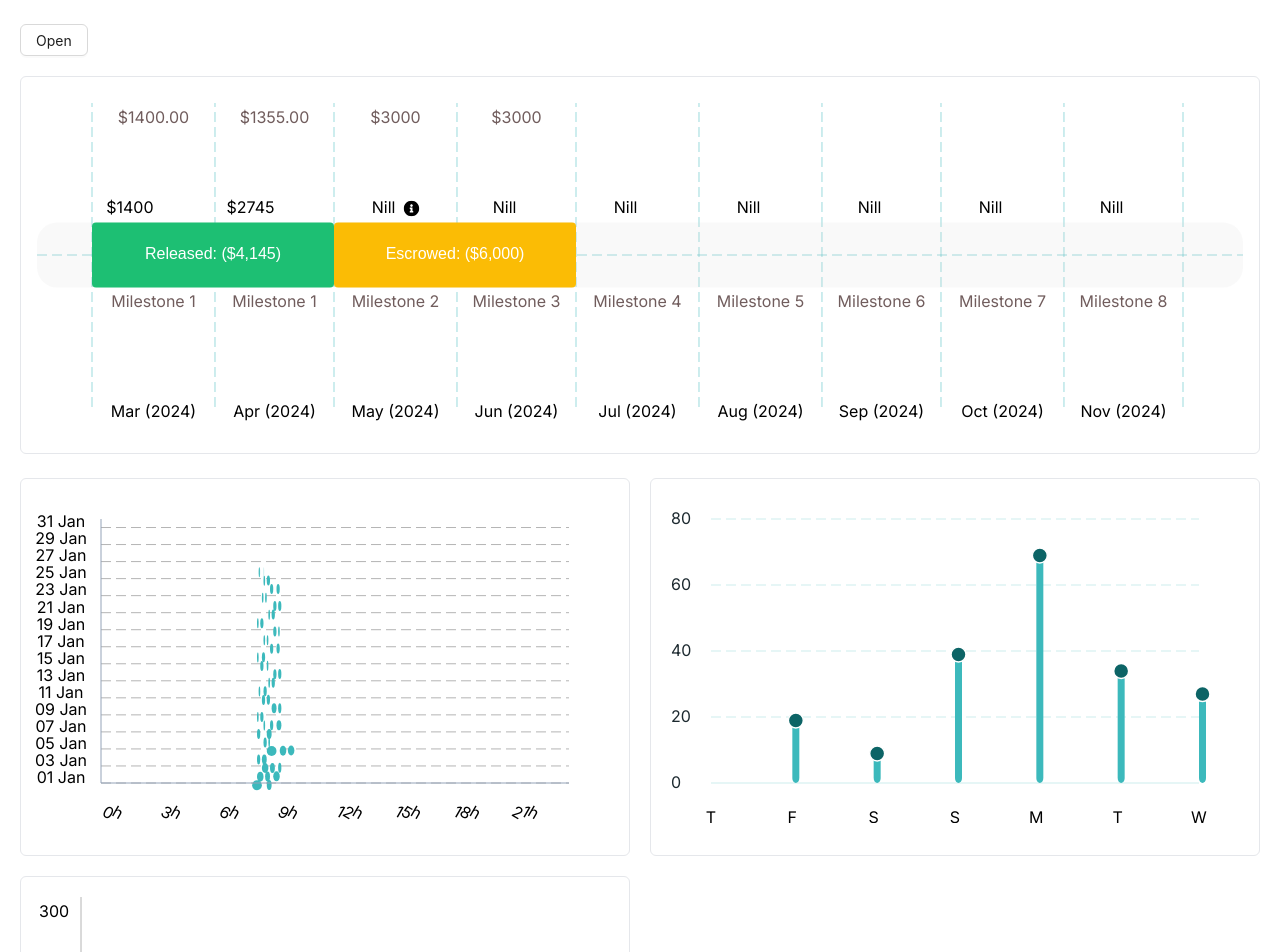
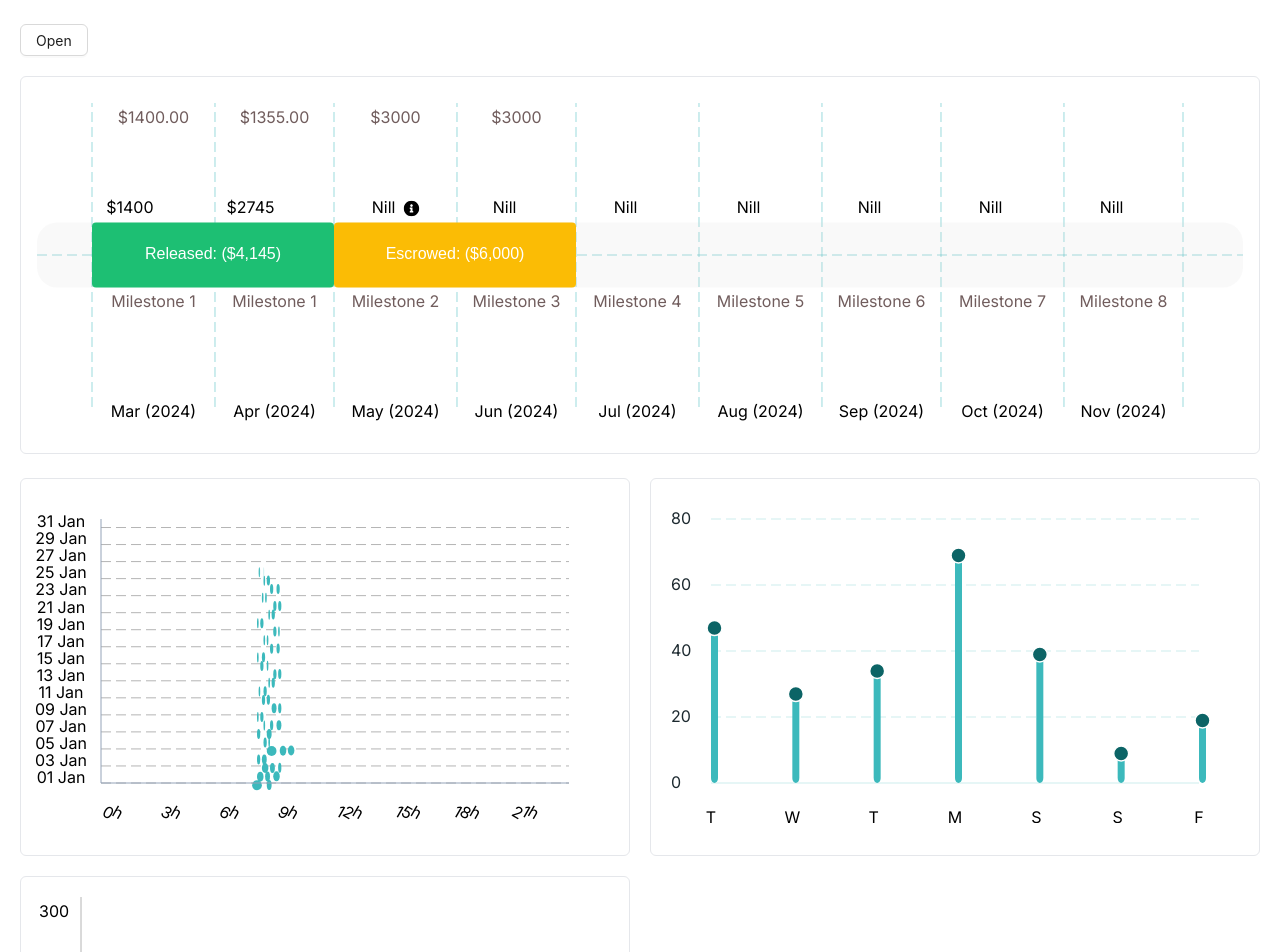
Before and after one commit to shahzaibfs/Next14-Mongodb-Socket-Multi-server-AntD, a Next.js app: page / in a window 1280 px wide. Shown: the top 952 px of the page. Built offline with nearby package versions, Linux system fonts and the light colour scheme.

Commit message:
mapping from useMemo

```diff
--- a/src/app/page.tsx
+++ b/src/app/page.tsx
@@ -130,13 +130,13 @@
   }
 ];
 const linearTimeLogs = [
-  { date: "2024-05-17T00:00:00.000Z", value: 20 },
-  { date: "2024-05-18T00:00:00.000Z", value: 10 },
-  { date: "2024-05-19T00:00:00.000Z", value: 40 },
-  { date: "2024-05-20T00:00:00.000Z", value: 70 },
-  { date: "2024-05-21T00:00:00.000Z", value: 35 },
-  { date: "2024-05-22T00:00:00.000Z", value: 28 },
-  { date: "2024-05-23T00:00:00.000Z", value: 48 }
+  { date: parseISO("2024-05-17T00:00:00.000Z"), value: 20 },
+  { date: parseISO("2024-05-18T00:00:00.000Z"), value: 10 },
+  { date: parseISO("2024-05-19T00:00:00.000Z"), value: 40 },
+  { date: parseISO("2024-05-20T00:00:00.000Z"), value: 70 },
+  { date: parseISO("2024-05-21T00:00:00.000Z"), value: 35 },
+  { date: parseISO("2024-05-22T00:00:00.000Z"), value: 28 },
+  { date: parseISO("2024-05-23T00:00:00.000Z"), value: 48 }
 ];
 const hourlyLogs = [
   {
--- a/src/components/charts/linear-time-logs.tsx
+++ b/src/components/charts/linear-time-logs.tsx
@@ -2,7 +2,7 @@
 import * as d3 from "d3";
 import { motion } from "framer-motion";
 import useMeasure from "react-use-measure";
-import { ReactNode, useEffect, useState } from "react";
+import { ReactNode, useEffect, useMemo, useState } from "react";
 import withErrorBoundary from "@/hocs/with-error-boundry";
 import { format, parseISO, startOfDay, subDays } from "date-fns";
 
@@ -38,7 +38,7 @@
         x: number;
         y: number;
         height: number;
-    }[]
+    }[];
 }
 const MARGINS = {
     left: 60,
@@ -50,58 +50,52 @@
 function LinearTimeLogs({
     data,
     children,
-    classNames
+    classNames,
 }: {
-    data: { date: string, value: number }[];
+    data: { date: Date; value: number }[];
     children?: ReactNode;
-    classNames?: string
+    classNames?: string;
 }) {
-    const [processedSvg, setProcessedSvg] = useState<ProcessedSvg | null>(null);
     const [ref, { height, width }] = useMeasure();
 
-    useEffect(() => {
-        initD3Data();
-    }, [height, width]);
-
-
-    function initD3Data() {
+    const processedSvg = useMemo(() => {
         const DIMENSIONS = {
             width: width ?? 0,
             height: height ?? 0,
         };
         if (!DIMENSIONS.height || !DIMENSIONS.width) return null;
 
-        const dateEnd = startOfDay(new Date())
-        const dateStart = startOfDay(subDays(dateEnd, 6));
+        const dateExtent = d3.extent(data.map(d => d.date)) as [Date, Date]
+        const dateEnd = startOfDay(dateExtent[0]);
+        const dateStart = startOfDay(dateExtent[1]);
 
+        const xScale = d3
+            .scaleTime()
+            .domain([dateStart, dateEnd])
+            .range([MARGINS.left, DIMENSIONS.width - MARGINS.right]);
 
-        const xScale = d3.scaleTime()
-            .domain([dateStart, dateEnd])
-            .range([MARGINS.left, DIMENSIONS.width - MARGINS.right])
+        const yScale = d3
+            .scaleLinear()
+            .domain([0, 80])
+            .range([DIMENSIONS.height - MARGINS.top, MARGINS.bottom]);
 
-
-        const yScale = d3.scaleLinear()
-            .domain([0, 80])
-            .range([DIMENSIONS.height - MARGINS.top, MARGINS.bottom])
-
-
-        const processedSvg = {
+        return {
             xTicks: xScale.ticks(7).map((date) => {
                 return {
                     line: {
                         x1: xScale(date),
                         x2: xScale(date),
                         y1: DIMENSIONS.height - MARGINS.bottom,
-                        y2: MARGINS.top
+                        y2: MARGINS.top,
                     },
                     axis: {
                         x: xScale(date),
                         y: DIMENSIONS.height,
-                        label: format(date, DIMENSIONS.width > 768 ? "EEE" : "EEEEE")
-                    }
-                }
+                        label: format(date, DIMENSIONS.width > 768 ? "EEE" : "EEEEE"),
+                    },
+                };
             }),
-            yTicks: yScale.ticks(3).map((n) => {
+            yTicks: yScale.ticks(Math.round(DIMENSIONS.height / 80)).map((n) => {
                 return {
                     line: {
                         x1: MARGINS.left,
@@ -112,40 +106,41 @@
                     axis: {
                         x: MARGINS.left - MARGINS.bottom,
                         y: yScale(n),
-                        label: Math.round(n)
-                    }
-                }
+                        label: Math.round(n),
+                    },
+                };
             }),
-            logs: data.map(({ date, value }, idx) => {
+            logs: data
+                .map(({ date, value }, idx) => {
                     const y = yScale(value);
                     const height = DIMENSIONS.height - MARGINS.bottom - y;
-                const x = xScale(startOfDay(parseISO(date)));
+                    const x = xScale(startOfDay(date));
 
-                if (x < MARGINS.left || x > (DIMENSIONS.width - MARGINS.right)) {
-                    return null
+                    if (x < MARGINS.left || x > DIMENSIONS.width - MARGINS.right) {
+                        return null;
                     }
 
                     return {
                         width: 7,
                         x,
-                    date: parseISO(date),
+                        date: date,
                         y: y,
                         height: height,
-                }
-            }).filter((d): d is NonNullable<typeof d> => d !== null)
                     };
+                })
+                .filter((d): d is NonNullable<typeof d> => d !== null),
+        };
+    }, [height, width, data]);
 
-        setProcessedSvg(processedSvg);
-    }
     return (
         <div className={`grid ${classNames}`}>
-            <div className="min-w-full overflow-auto w-full h-full" >
+            <div className="h-full w-full min-w-full overflow-auto">
                 <svg ref={ref} width={"100%"} height={"100%"} className="">
-                    {
-                        processedSvg &&
+                    {processedSvg && (
                         <>
-                            {processedSvg.xTicks.map(tick => {
-                                return <g key={tick.axis.label}>
+                            {processedSvg.xTicks.map((tick) => {
+                                return (
+                                    <g key={tick.axis.label}>
                                         <motion.text
                                             textAnchor={"middle"}
                                             x={tick.axis.x}
@@ -157,9 +152,11 @@
                                             {tick.axis.label}
                                         </motion.text>
                                     </g>
+                                );
                             })}
                             {processedSvg.yTicks.map((tick, idx) => {
-                                return <g key={tick.axis.label}>
+                                return (
+                                    <g key={tick.axis.label}>
                                         <motion.text
                                             x={tick.axis.x}
                                             y={tick.axis.y}
@@ -180,9 +177,11 @@
                                             strokeDasharray={idx === 0 ? "" : "10 5"}
                                         />
                                     </g>
+                                );
                             })}
-                            {processedSvg.logs.map(((log, idx) => {
-                                return <g key={idx}>
+                            {processedSvg.logs.map((log, idx) => {
+                                return (
+                                    <g key={idx}>
                                         <motion.rect
                                             width={log.width}
                                             x={log.x}
@@ -198,21 +197,21 @@
                                             r={15 / 2}
                                             strokeWidth={1.5}
                                             stroke="white"
-                                        cx={log.x + (log.width / 2)}
+                                            cx={log.x + log.width / 2}
                                             fill="#0C6466"
                                             initial={{ opacity: 0, cy: 0 }}
-                                        animate={{ opacity: 1, cy: log.y + (log.width / 2) }}
+                                            animate={{ opacity: 1, cy: log.y + log.width / 2 }}
                                             transition={{ delay: 0.3, duration: 0.4 }}
                                         />
                                     </g>
-                            }))}
+                                );
+                            })}
                         </>
-                    }
+                    )}
                 </svg>
             </div>
         </div>
-    )
+    );
 }
 
-
-export default withErrorBoundary(LinearTimeLogs)
+export default withErrorBoundary(LinearTimeLogs);
```
Lines whose indentation alone changed are shown as unchanged.
